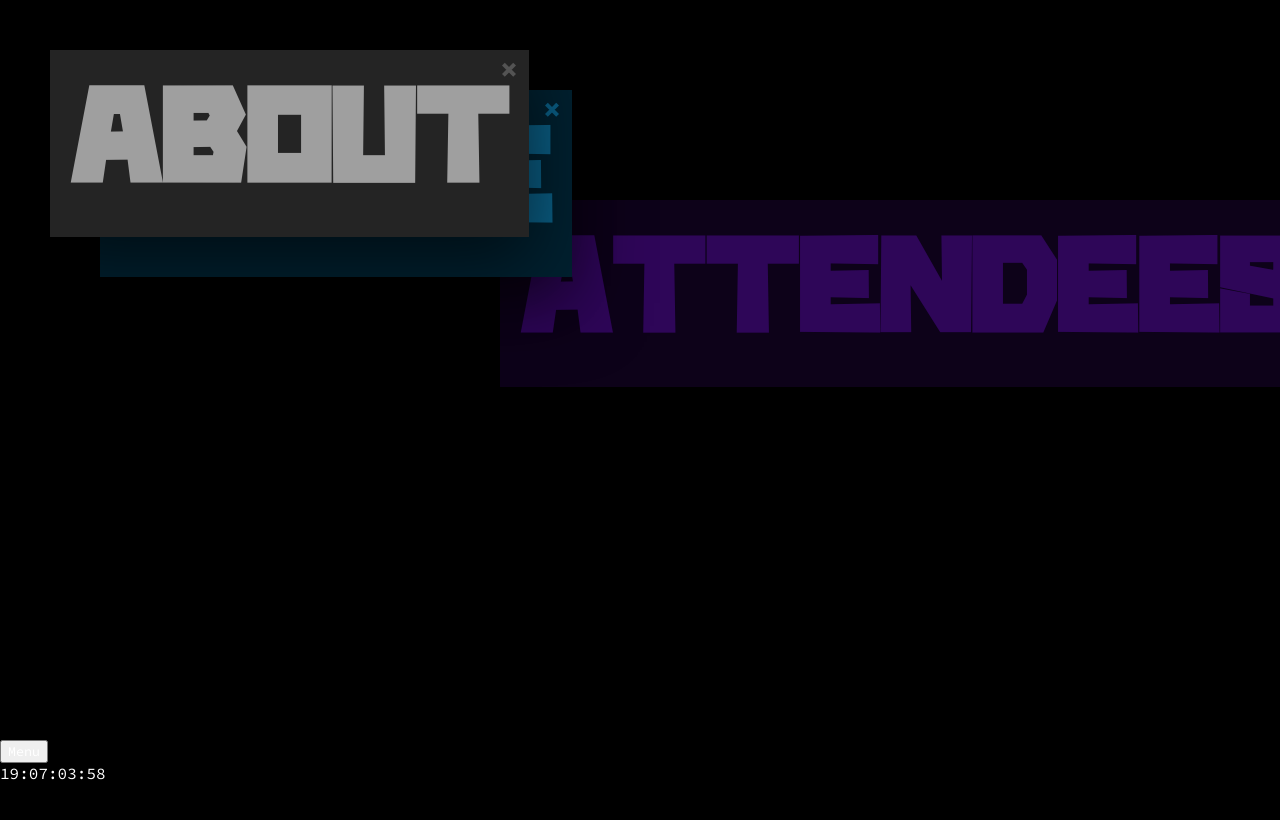
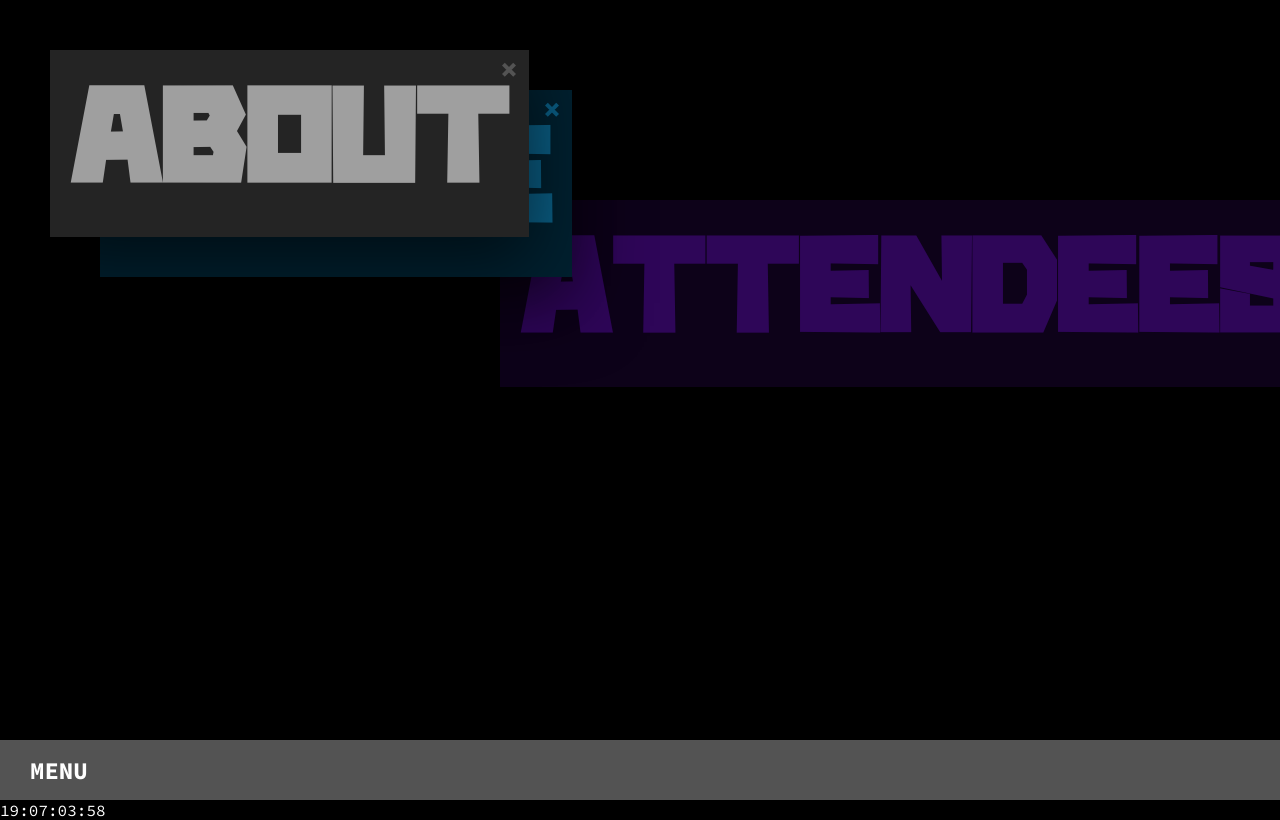
Before and after one commit to rijkvanzanten/te-website, a Vue app: page / in a window 1280 px wide. Shown: the top 820 px of the page. Built offline with nearby package versions, Linux system fonts and the light colour scheme.

Commit message:
Close menu on click outside of menu

```diff
--- a/src/assets/global.scss
+++ b/src/assets/global.scss
@@ -58,6 +58,10 @@
   box-sizing: border-box;
   font-family: inherit;
   color: inherit;
+
+  &:focus {
+    outline: 0;
+  }
 }
 
 html,
--- a/src/components/TheMenuBar.vue
+++ b/src/components/TheMenuBar.vue
@@ -1,12 +1,17 @@
 <template>
-  <div id="menubar">
-    <button @click="toggleNavigationMenu();">{{ $t("menu") }}</button>
+  <div id="menubar" v-click-outside="closeIfActive">
+    <button
+      :class="{ active: navigationMenuActive }"
+      @click="toggleNavigationMenu();"
+    >
+      {{ $t("menu") }}
+    </button>
     <count-down />
   </div>
 </template>
 
 <script>
-import { mapActions } from "vuex";
+import { mapActions, mapState } from "vuex";
 import CountDown from "./CountDown.vue";
 
 export default {
@@ -15,7 +20,29 @@ export default {
     CountDown
   },
   methods: {
-    ...mapActions(["toggleNavigationMenu"])
+    ...mapActions(["toggleNavigationMenu"]),
+    closeIfActive() {
+      if (this.navigationMenuActive) {
+        this.toggleNavigationMenu(false);
+      }
+    }
+  },
+  computed: mapState(["navigationMenuActive"]),
+  directives: {
+    "click-outside": {
+      bind(el, binding, vnode) {
+        el.clickOutsideEvent = function(event) {
+          if (!(el == event.target || el.contains(event.target))) {
+            vnode.context[binding.expression](event);
+          }
+        };
+
+        window.addEventListener("click", el.clickOutsideEvent);
+      },
+      unbind(el) {
+        window.removeEventListener("click", el.clickOutsideEvent);
+      }
+    }
   }
 };
 </script>
@@ -26,7 +53,26 @@ export default {
   left: 0;
   right: 0;
   height: var(--menu-bar-height);
-  background-color: black;
+  background-color: var(--gray);
   bottom: 0;
+
+  button {
+    appearance: none;
+    background-color: transparent;
+    border: 0;
+    text-transform: uppercase;
+    font-size: 24px;
+    font-weight: 800;
+    height: 100%;
+    padding: 0 30px;
+
+    &:hover {
+      background-color: var(--dark-gray);
+    }
+
+    &.active {
+      background-color: var(--black);
+    }
+  }
 }
 </style>
--- a/src/components/VWindow.vue
+++ b/src/components/VWindow.vue
@@ -9,7 +9,9 @@
   >
     <button @click.stop.prevent="closeWindow(page);">
       <svg viewBox="0 0 10 10" class="close-icon">
-        <path d="m7.1 1.4 1.4 1.4-5.6 5.6-1.4-1.4zm-4.2 0l5.6 5.6-1.4 1.4-5.6-5.6z"/>
+        <path
+          d="m7.1 1.4 1.4 1.4-5.6 5.6-1.4-1.4zm-4.2 0l5.6 5.6-1.4 1.4-5.6-5.6z"
+        />
       </svg>
     </button>
     <component :is="'p-' + page" />
--- a/src/store.js
+++ b/src/store.js
@@ -103,7 +103,9 @@ export default new Vuex.Store({
       commit("closeWindow", name);
 
       // Bring the next window to the front
-      const nextActiveWindow = Object.keys(state.windows).filter(name => state.windows[name].sort === 1)[0];
+      const nextActiveWindow = Object.keys(state.windows).filter(
+        name => state.windows[name].sort === 1
+      )[0];
       commit("bringToFront", nextActiveWindow);
     },
     setLastPosition({ commit }, info) {
```
